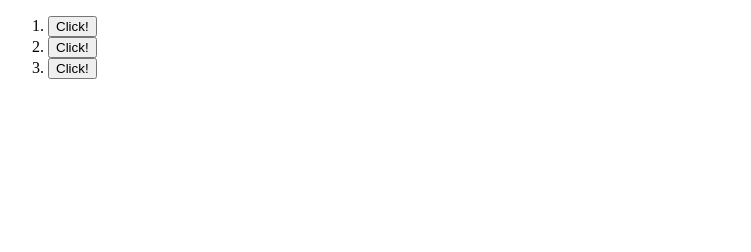
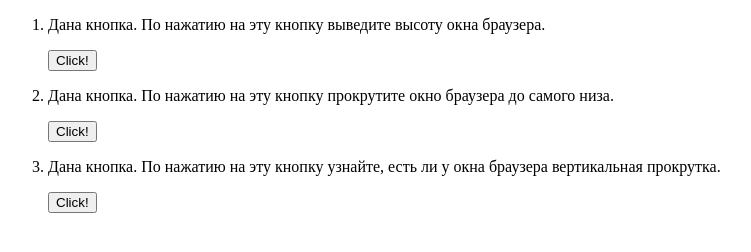
Before and after one commit to UnderTheKnife/JavaScript, a website: page lessons/lesson_26/index.html in a window 1280 px wide. Shown: the whole page, without its empty margins (0-751 px from the left). Drawn offline with Linux system fonts and the light colour scheme.

Commit message:
lesson_26

```diff
--- a/lessons/lesson_26/index.html
+++ b/lessons/lesson_26/index.html
@@ -8,12 +8,24 @@
     <body>
         <ol>
             <li>
+                <p>
+                    Дана кнопка. По нажатию на эту кнопку выведите высоту
+                    окна браузера.
+                </p>
                 <button onclick="block1()">Click!</button>
             </li>
             <li>
+                <p>
+                    Дана кнопка. По нажатию на эту кнопку прокрутите окно
+                    браузера до самого низа.
+                </p>
                 <button onclick="block2()">Click!</button>
             </li>
             <li>
+                <p>
+                    Дана кнопка. По нажатию на эту кнопку узнайте, есть ли у
+                    окна браузера вертикальная прокрутка.
+                </p>
                 <button onclick="block3()">Click!</button>
             </li>
         </ol>
```
